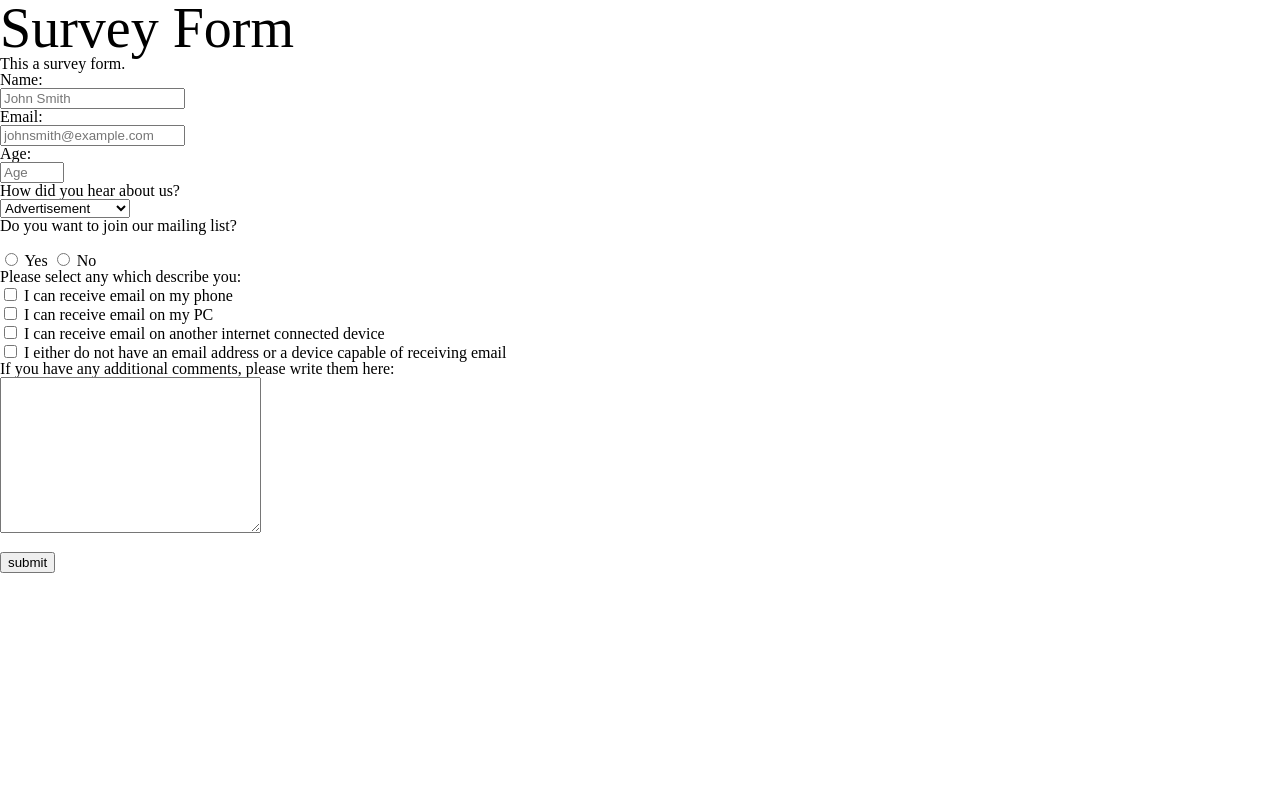
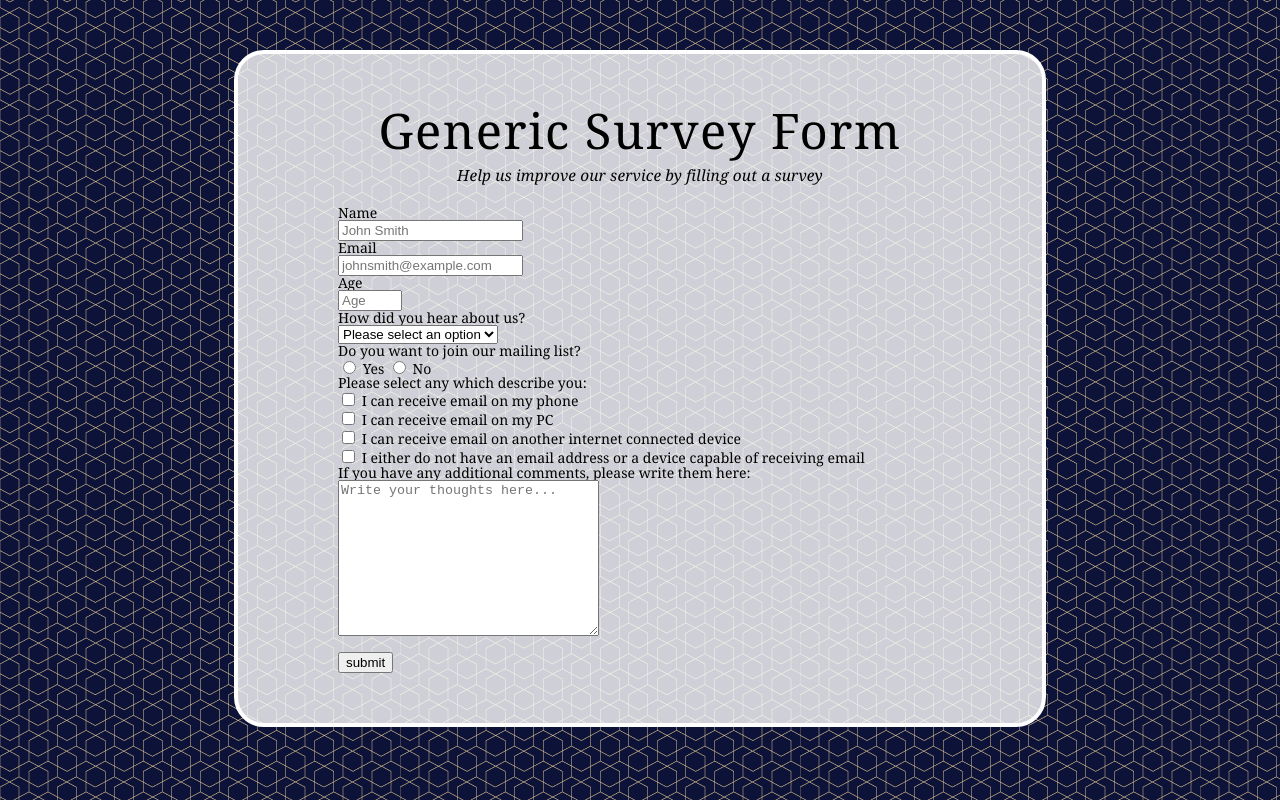
Before and after one commit to AndrewHuntington/fcc-survey-form, a plain HTML site: page index.html in a window 1280 px wide. Drawn offline with Linux system fonts and the light colour scheme.

Commit message:
Add background, content border, style title area

```diff
--- a/index.html
+++ b/index.html
@@ -9,12 +9,17 @@
     <title>FCC Survey Form</title>
   </head>
   <body>
-    <h1 id="title">Survey Form</h1>
-    <p id="description">This a survey form.</p>
+    <div class="content">
+      <h1 id="title">Generic Survey Form</h1>
+      <p id="description">
+        Help us improve our service by filling out a survey
+      </p>
+
       <form action="" id="survey-form">
-      <label for="name" id="name-label">Name:</label><br />
+        <label for="name" id="name-label">Name</label><br />
         <input name="name" id="name" placeholder="John Smith" required /><br />
-      <label for="email" id="email-label">Email:</label><br />
+
+        <label for="email" id="email-label">Email</label><br />
         <input
           type="email"
           name="email"
@@ -22,7 +27,8 @@
           placeholder="johnsmith@example.com"
           required
         /><br />
-      <label for="number" id="number-label">Age:</label><br />
+
+        <label for="number" id="number-label">Age</label><br />
         <input
           type="number"
           name="number"
@@ -31,19 +37,24 @@
           max="130"
           placeholder="Age"
         /><br />
-      <label for="dropdown">How did you hear about us?</label><br />
+
+        <p>How did you hear about us?</p>
         <select name="dropdown" id="dropdown">
+          <option value="none" selected disabled hidden>
+            Please select an option
+          </option>
           <option value="ad">Advertisement</option>
           <option value="friend">From a friend</option>
           <option value="web-search">Web search result</option>
           <option value="other">Other</option></select
         ><br />
+
         <p>Do you want to join our mailing list?</p>
-      <br />
         <input type="radio" name="mailing-list" id="yes" value="yes" />
         <label for="yes">Yes</label>
         <input type="radio" name="mailing-list" id="no" value="no" />
         <label for="no">No</label><br />
+
         <p>Please select any which describe you:</p>
         <input type="checkbox" name="device1" id="device1" value="phone" />
         <label for="device1">I can receive email on my phone</label><br />
@@ -58,13 +69,22 @@
           I either do not have an email address or a device capable of receiving
           email </label
         ><br />
+
         <label for="comments"
           >If you have any additional comments, please write them here:</label
         ><br />
-      <textarea name="comments" id="comments" cols="30" rows="10"></textarea
+        <textarea
+          name="comments"
+          id="comments"
+          cols="30"
+          rows="10"
+          placeholder="Write your thoughts here..."
+        ></textarea
         ><br /><br />
+
         <input type="submit" id="submit" value="submit" />
       </form>
+    </div>
 
     <script src="https://cdn.freecodecamp.org/testable-projects-fcc/v1/bundle.js"></script>
   </body>
--- a/style.css
+++ b/style.css
@@ -1,6 +1,42 @@
+html {
+  font-size: 14px;
+}
 body {
-  /* background-color: green; */
+  /* Background pattern from Toptal Subtle Patterns */
+  background-image: url("oriental-tiles.png");
+  font-family: Georgia, "Times New Roman", Times, serif;
 }
 h1 {
-  font-size: 7vh;
+  font-size: 3.5em;
+  letter-spacing: 0.03em;
+  line-height: 1.1em;
+  margin-bottom: 0.2em;
+  text-align: center;
 }
+
+form {
+  padding-left: 50px;
+}
+
+.content {
+  background-color: rgba(255, 255, 255, 0.8);
+  border: 4px solid #fff;
+  border-radius: 30px;
+  margin: 50px auto;
+  padding: 50px;
+  width: 55vw;
+}
+
+#description {
+  font-size: 1.1em;
+  font-style: italic;
+  letter-spacing: 0.01em;
+  text-align: center;
+  margin-bottom: 1.5em;
+}
+
+@media (max-width: 800px) {
+  form {
+    padding-left: 10px;
+  }
+}
```
Also changed, not shown: oriental-tiles.png (added). Lines whose indentation alone changed are shown as unchanged.
